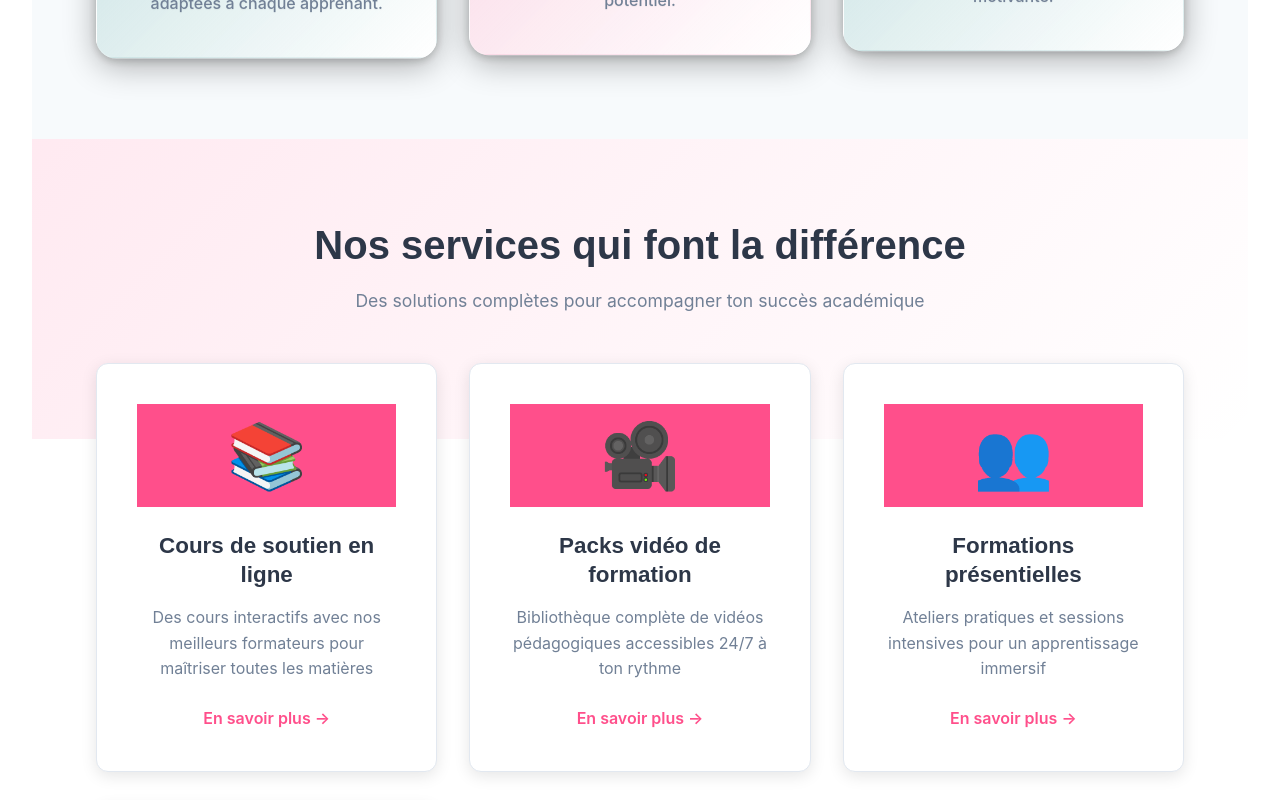
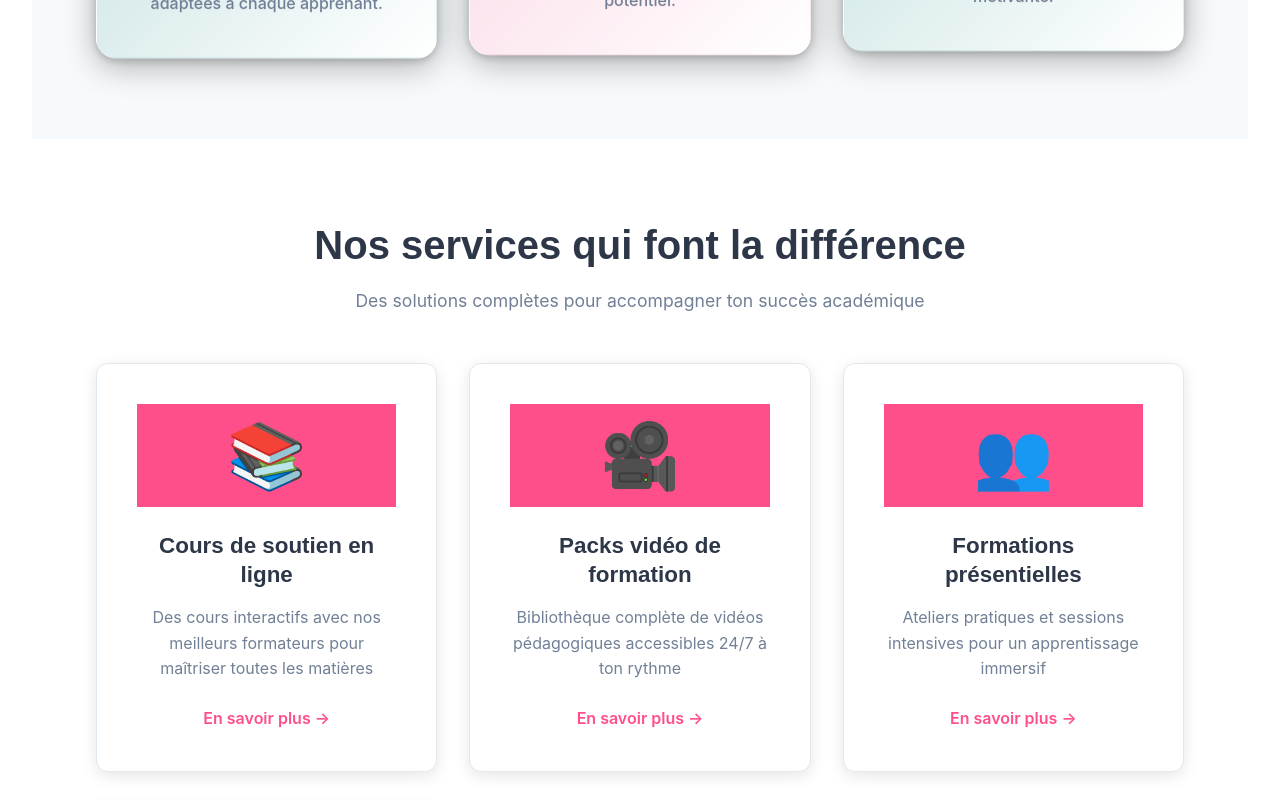
Before and after one commit to pegazus-alpha/cent_plateform, a React (Vite) app: page / in a window 1280 px wide. Shown: the part 1400-2200 px from the top of the page. Built offline with nearby package versions, Linux system fonts and the light colour scheme; no server answers.

Commit message:
retour vers le passé

```diff
--- a/src/components/home/Home.css
+++ b/src/components/home/Home.css
@@ -463,31 +463,6 @@
 /* Services Section */
 .services {
   padding: 5rem 2rem;
-  background: linear-gradient(180deg,
-    rgba(255, 79, 139, 0.15) 0%,
-    rgba(255, 79, 139, 0.08) 40%,
-    rgba(255, 79, 139, 0) 100%);
-  position: relative;
-}
-
-.services::before {
-  content: '';
-  position: absolute;
-  top: 0;
-  left: 0;
-  right: 0;
-  height: 300px;
-  background: linear-gradient(135deg,
-    rgba(255, 79, 139, 0.12) 0%,
-    rgba(255, 79, 139, 0.06) 50%,
-    rgba(255, 79, 139, 0) 100%);
-  pointer-events: none;
-  z-index: 0;
-}
-
-.services .container {
-  position: relative;
-  z-index: 1;
 }
 
 .services-grid {
```
